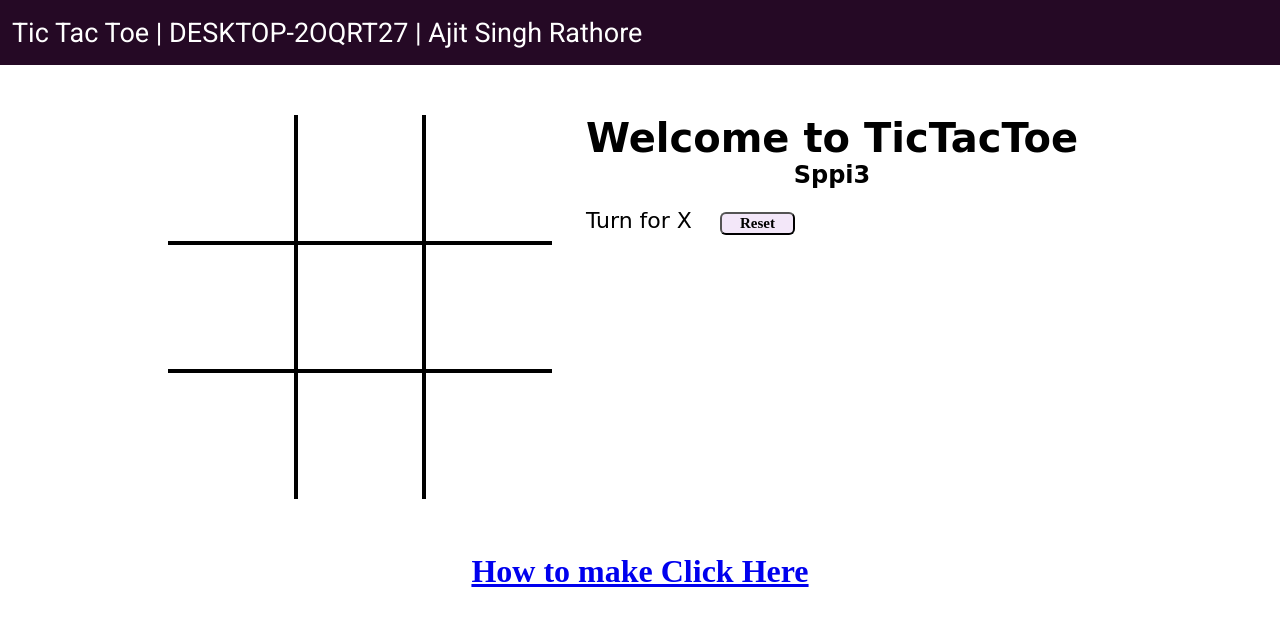
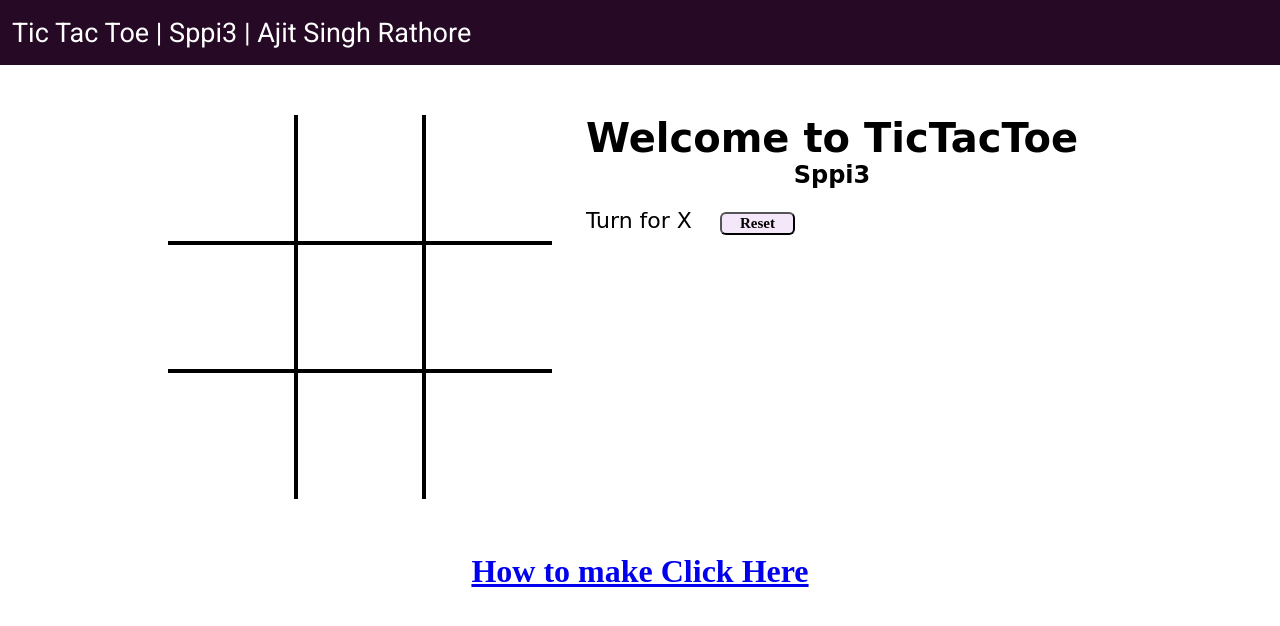
Before and after one commit to Sppi3/tic, a plain HTML site: page index.html in a window 1280 px wide. Drawn offline with Linux system fonts and the light colour scheme; a web font is replaced by a local one.

Commit message:
Update index.html

```diff
--- a/index.html
+++ b/index.html
@@ -10,7 +10,7 @@
   <body>
     <nav>
       <ul>
-        <li>Tic Tac Toe | DESKTOP-2OQRT27 | Ajit Singh Rathore </li>
+        <li>Tic Tac Toe | Sppi3 | Ajit Singh Rathore </li>
       </ul>
     </nav>
 
```
